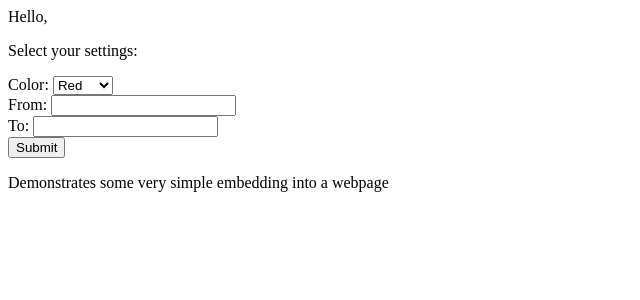
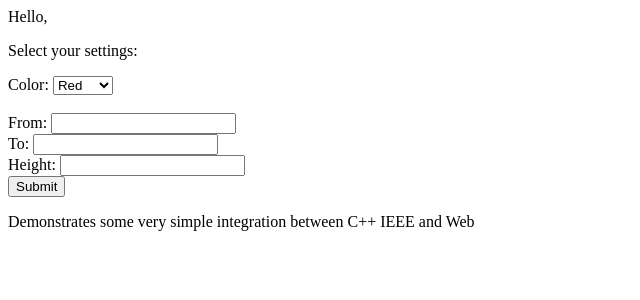
Before and after one commit to cimadure/datascience, a Flask app: template engineering/templates/index.html in a window 1280 px wide. Shown: the top 300 px of the page, without its empty margins (0-640 px from the left). Run offline with Flask 2, Linux system fonts and the light colour scheme; the template is opened without the code that fills it, so the values that code supplies are empty; parts of the project's set-up code (start-up, migrations or seed data) failed here and were passed over.

Commit message:
add the height of the ball in the app

```diff
--- a/engineering/app.py
+++ b/engineering/app.py
@@ -47,46 +47,39 @@ def polynomial():
 
     """
 
-    file = "/usr/share/doc/omc/testmodels/BouncingBall.mo"
+    file = "BouncingBall.mo"
 
     package = "BouncingBall"
     mod = ModelicaSystem(file, package)
-
 
     # Grab the inputs arguments from the URL
     args = flask.request.args
 
     # Get all the form arguments in the url with defaults
     color = getitem(args, 'color', 'Black')
+    _height = int(getitem(args, '_height', 1))
     _from = int(getitem(args, '_from', 0))
-    to = int(getitem(args, 'to', 10))
+    to = int(getitem(args, 'to', 2))
     name = getitem(args, 'name', 'Ron.')
 
-    mod.setSimulationOptions(stopTime=to, tolerance=1e-08)
+    #mod.setInputs(height=_height)
+    mod.setParameters(height=_height, e=0.9)
+    mod.setSimulationOptions(startTime=_from, stopTime=to, tolerance=1e-08)
     mod.simulate()
 
     time, height = mod.getSolutions("time", "h")
 
     # Create a polynomial line graph with those arguments
-    x = list(range(_from, to + 1))
-    fig = figure(title="Polynomial")
-    #fig.line(x, [i ** 2 for i in x], color=colors[color], line_width=2)
+    fig = figure(title="Natural Fall")
 
     fig.line(time, height, color=colors[color], line_width=2)
-
+    fig.xaxis.axis_label = 'time (s)'
+    fig.yaxis.axis_label = 'height of falling (m)'
     resources = INLINE.render()
 
     script, div = components(fig)
-    html = flask.render_template(
-        'index.html',
-        plot_script=script,
-        plot_div=div,
-        resources=resources,
-        color=color,
-        _from=_from,
-        to=to,
-        name=name,
-    )
+    html = flask.render_template('index.html', plot_script=script, plot_div=div, resources=resources, color=color,
+                                 _from=_from, to=to, _height=_height, name=name)
     return encode_utf8(html)
 
 
--- a/engineering/templates/index.html
+++ b/engineering/templates/index.html
@@ -23,15 +23,20 @@
             <option {{ "selected" if color|indent(4)|safe == "Black" }} value="Black">Black</option>
         </select>
         <br>
+
+        <br>
         From:
         <input type="text" name="_from" value="{{ _from }}">
         <br>
         To:
         <input type="text" name="to" value="{{ to }}">
         <br>
+        Height:
+        <input type="text" name="_height" value="{{ _height }}">
+        <br>
         <button type="submit">Submit</button>
     </form>
     {{ plot_div|indent(4)|safe }}
-    <p> Demonstrates some very simple embedding into a webpage</p>
+    <p> Demonstrates some very simple integration between C++ IEEE and Web</p>
   </body>
 </html>
```
